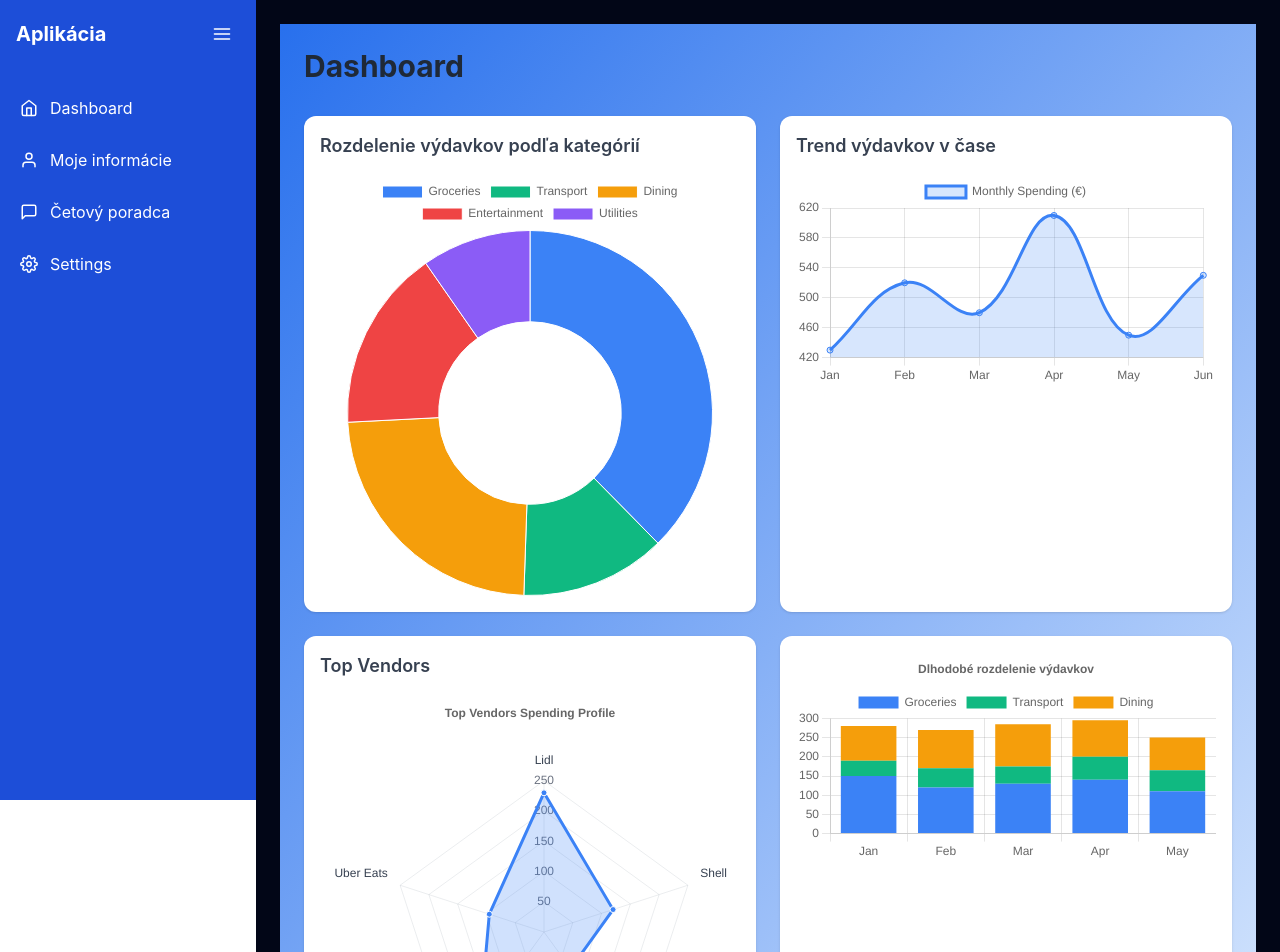
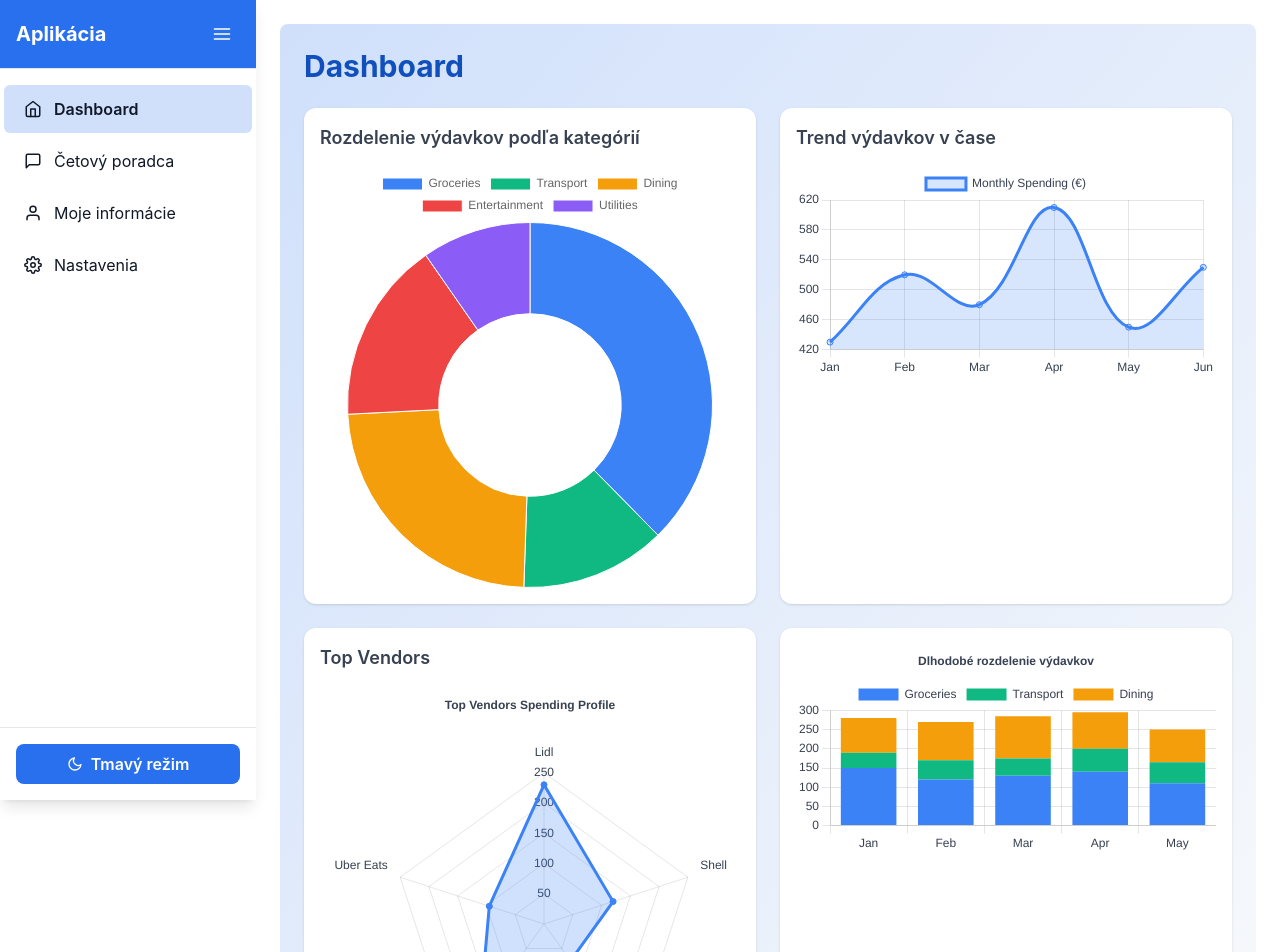
Before and after one commit to Lomidrev0/Hackathon2025, a React (Create React App) app in the folder frontend/: page /dashboard in a window 1280 px wide. Shown: the top 952 px of the page. Built offline with nearby package versions, Linux system fonts and the light colour scheme.

Commit message:
design update

```diff
--- a/frontend/src/components/Navbar.jsx
+++ b/frontend/src/components/Navbar.jsx
@@ -1,53 +1,91 @@
 import { NavLink } from "react-router-dom"
-import { useState } from "react";
-import { FiHome, FiUser, FiSettings, FiMenu, FiMessageSquare } from "react-icons/fi";
+import { useEffect, useState } from "react"
+import { FiHome, FiUser, FiSettings, FiMenu, FiMessageSquare, FiSun, FiMoon } from "react-icons/fi"
 
+export default function Navbar({ isCollapsed, setIsCollapsed }) {
+  const [darkMode, setDarkMode] = useState(() => {
+    const saved = localStorage.getItem("theme")
+    if (saved) return saved === "dark"
+    return window.matchMedia("(prefers-color-scheme: dark)").matches
+  })
 
-
-export default function Navbar() {
-  const [isCollapsed, setIsCollapsed] = useState(false);
+  useEffect(() => {
+    if (darkMode) {
+      document.documentElement.classList.add("dark")
+      localStorage.setItem("theme", "dark")
+    } else {
+      document.documentElement.classList.remove("dark")
+      localStorage.setItem("theme", "light")
+    }
+  }, [darkMode])
 
   return (
     <div
-      className={`h-screen bg-blue-700 text-white transition-all duration-300 flex flex-col ${
+      className={`h-screen flex flex-col fixed  justify-between transition-all duration-100 ${
         isCollapsed ? "w-20" : "w-64"
-      }`}
+      } bg-white dark:bg-dark-secondary text-gray-900 dark:text-gray-100 shadow-lg`}
     >
-      {/* Header / Toggle */}
+        <div>
             <div
             className={`flex items-center ${
               isCollapsed ? "justify-center" : "justify-between"
-        } p-4`}
+            } p-4 border-b border-gray-200 dark:border-neutral-700 bg-blue-50 dark:bg-blue-60 text-white`}
           >
             {!isCollapsed && <h1 className="text-xl font-bold">Aplikácia</h1>}
             <button
               onClick={() => setIsCollapsed(!isCollapsed)}
-          className="p-2 rounded hover:bg-gray-700"
+              className="p-2 rounded "
             >
               <FiMenu size={20} />
             </button>
           </div>
 
           {/* Navigation */}
-      <nav className="flex flex-col mt-4 space-y-1">
+          <nav className="flex flex-col mt-4 space-y-1 mx-1">
             <NavItem icon={<FiHome />} label="Dashboard" to="/dashboard" collapsed={isCollapsed} />
+            <NavItem icon={<FiMessageSquare />} label="Četový poradca" to="/chat" collapsed={isCollapsed} />
             <NavItem icon={<FiUser />} label="Moje informácie" to="/myinfo" collapsed={isCollapsed} />
-        <NavItem icon={<FiMessageSquare />} label="Četový poradca" to="/chat" collapsed={isCollapsed} />
-        <NavItem icon={<FiSettings />} label="Settings" to="/settings" collapsed={isCollapsed} />
+            <NavItem icon={<FiSettings />} label="Nastavenia" to="/settings" collapsed={isCollapsed} />
           </nav>
         </div>
-  );
+      {/* Header / Toggle */}
+      {/* Dark mode toggle */}
+      <div className="p-4 border-t border-gray-200 dark:border-neutral-700">
+        <button
+          onClick={() => setDarkMode(!darkMode)}
+          className="w-full flex items-center justify-center gap-2 px-3 py-2 rounded-lg bg-blue-50 dark:bg-blue-60 text-white font-semibold hover:bg-blue-60 dark:hover:bg-blue-40"
+        >
+          {darkMode ? (
+            <>
+              <FiSun />
+              {!isCollapsed && <span>Svetlý režim</span>}
+            </>
+          ) : (
+            <>
+              <FiMoon />
+              {!isCollapsed && <span>Tmavý režim</span>}
+            </>
+          )}
+        </button>
+      </div>
+    </div>
+  )
 }
 
 function NavItem({ icon, label, to, collapsed }) {
   return (
     <NavLink
       to={to}
-      className={`flex items-center transition-all duration-200 rounded-md hover:bg-blue-900
-      ${collapsed ? "justify-center p-3" : "justify-start p-3 pl-5 gap-3"}`}
+      className={({ isActive }) =>
+        `flex items-center transition-all duration-200 rounded-md ${
+          collapsed ? "justify-center p-3" : "justify-start p-3 pl-5 gap-3"
+        } hover:bg-gray-100 dark:hover:bg-neutral-800 ${
+          isActive ? "bg-blue-10 dark:bg-blue-85 font-semibold" : ""
+        }`
+      }
     >
       <div className="text-lg">{icon}</div>
       {!collapsed && <span className="whitespace-nowrap">{label}</span>}
     </NavLink>
-  );
+  )
 }
--- a/frontend/src/layouts/MainLayout.jsx
+++ b/frontend/src/layouts/MainLayout.jsx
@@ -1,16 +1,23 @@
-import Navbar from "../components/Navbar";
-import { Outlet } from "react-router-dom";
+import Navbar from "../components/Navbar"
+import { Outlet } from "react-router-dom"
+import { useState } from "react"
 
 export default function MainLayout() {
+  const [isCollapsed, setIsCollapsed] = useState(false)
+
   return (
     <div className="flex">
-      {/* Sidebar / Navbar */}
-      <Navbar />
+      {/* Sidebar */}
+      <Navbar isCollapsed={isCollapsed} setIsCollapsed={setIsCollapsed} />
 
-      {/* Main Content Area */}
-      <main className="flex-1 p-6 min-h-screen bg-slate-950">
-        <Outlet /> {/* 👈 This is the key line */}
+      {/* Main content */}
+      <main
+        className={`transition-all duration-300 flex-1 min-h-screen p-6 bg-white dark:bg-dark-primary text-gray-900 dark:text-gray-100 ${
+          isCollapsed ? "ml-20" : "ml-64"
+        }`}
+      >
+        <Outlet />
       </main>
     </div>
-  );
+  )
 }
--- a/frontend/src/pages/Dashboard.jsx
+++ b/frontend/src/pages/Dashboard.jsx
@@ -9,10 +9,11 @@ import {
   LineElement,
   Filler,
   BarElement,
-  RadialLinearScale, // 👈 NEW
-  Title
-} from "chart.js";
-import { Doughnut, Line, Bar, Radar } from "react-chartjs-2";
+  RadialLinearScale,
+  Title,
+} from "chart.js"
+import { Doughnut, Line, Bar, Radar } from "react-chartjs-2"
+import { useEffect, useState } from "react"
 
 ChartJS.register(
   ArcElement,
@@ -26,39 +27,35 @@ ChartJS.register(
   RadialLinearScale,
   Filler,
   Title
-);
-
-
-ChartJS.register(
-  ArcElement,
-  Tooltip,
-  Legend,
-  CategoryScale,
-  LinearScale,
-  PointElement,
-  LineElement,
-  BarElement,
-  Title
-);
+)
 
 export default function Dashboard() {
-  // Sample data (replace later with DB values)
+  const [darkMode, setDarkMode] = useState(
+    document.documentElement.classList.contains("dark")
+  )
+
+  useEffect(() => {
+    const observer = new MutationObserver(() => {
+      setDarkMode(document.documentElement.classList.contains("dark"))
+    })
+    observer.observe(document.documentElement, { attributes: true, attributeFilter: ["class"] })
+    return () => observer.disconnect()
+  }, [])
+
+  const textColor = darkMode ? "#E5E7EB" : "#374151"
+  const gridColor = darkMode ? "rgba(255,255,255,0.1)" : "rgba(0,0,0,0.1)"
+  const bgColor = darkMode ? "#121214" : "#FFFFFF"
+
   const categoryData = {
     labels: ["Groceries", "Transport", "Dining", "Entertainment", "Utilities"],
     datasets: [
       {
         data: [350, 120, 220, 150, 90],
-        backgroundColor: [
-          "#3B82F6",
-          "#10B981",
-          "#F59E0B",
-          "#EF4444",
-          "#8B5CF6"
-        ],
+        backgroundColor: ["#3B82F6", "#10B981", "#F59E0B", "#EF4444", "#8B5CF6"],
         borderWidth: 1,
       },
     ],
-  };
+  }
 
   const trendData = {
     labels: ["Jan", "Feb", "Mar", "Apr", "May", "Jun"],
@@ -72,7 +69,7 @@ export default function Dashboard() {
         tension: 0.4,
       },
     ],
-  };
+  }
 
   const merchantData = {
     labels: ["Lidl", "Shell", "Netflix", "IKEA", "Uber Eats"],
@@ -80,106 +77,89 @@ const merchantData = {
       {
         label: "Spending (€)",
         data: [230, 120, 75, 180, 95],
-      backgroundColor: "rgba(59, 131, 246, 0.24)",
+        backgroundColor: "rgba(59,131,246,0.24)",
         borderColor: "#3B82F6",
         fill: true,
         pointBackgroundColor: "#3B82F6",
-      pointBorderColor: "#fff",
-      pointHoverBackgroundColor: "#fff",
-      pointHoverBorderColor: "#3B82F6",
       },
     ],
-};
+  }
 
   const radarOptions = {
     responsive: true,
     scales: {
       r: {
         beginAtZero: true,
-      ticks: {
-        backdropColor: "transparent",
-        color: "#6B7280",
-      },
-      grid: {
-        color: "rgba(156,163,175,0.2)",
-      },
-      angleLines: {
-        color: "rgba(156,163,175,0.2)",
-      },
-      pointLabels: {
-        color: "#374151",
-        font: { size: 12 },
-      },
+        ticks: { backdropColor: "transparent", color: textColor },
+        grid: { color: gridColor },
+        angleLines: { color: gridColor },
+        pointLabels: { color: textColor, font: { size: 12 } },
       },
     },
     plugins: {
       legend: { display: false },
-    title: { display: true, text: "Top Vendors Spending Profile" },
+      title: { display: true, text: "Top Vendors Spending Profile", color: textColor },
     },
-};
+  }
 
   const stackedData = {
     labels: ["Jan", "Feb", "Mar", "Apr", "May"],
     datasets: [
-      {
-        label: "Groceries",
-        data: [150, 120, 130, 140, 110],
-        backgroundColor: "#3B82F6",
-      },
-      {
-        label: "Transport",
-        data: [40, 50, 45, 60, 55],
-        backgroundColor: "#10B981",
-      },
-      {
-        label: "Dining",
-        data: [90, 100, 110, 95, 85],
-        backgroundColor: "#F59E0B",
-      },
+      { label: "Groceries", data: [150, 120, 130, 140, 110], backgroundColor: "#3B82F6" },
+      { label: "Transport", data: [40, 50, 45, 60, 55], backgroundColor: "#10B981" },
+      { label: "Dining", data: [90, 100, 110, 95, 85], backgroundColor: "#F59E0B" },
     ],
-  };
+  }
 
   const stackedOptions = {
     responsive: true,
     plugins: {
-      legend: { position: "top" },
-      title: { display: true, text: "Dlhodobé rozdelenie výdavkov" },
+      legend: { position: "top", labels: { color: textColor } },
+      title: { display: true, text: "Dlhodobé rozdelenie výdavkov", color: textColor },
     },
-    scales: { x: { stacked: true }, y: { stacked: true } },
-  };
+    scales: {
+      x: { stacked: true, ticks: { color: textColor }, grid: { color: gridColor } },
+      y: { stacked: true, ticks: { color: textColor }, grid: { color: gridColor } },
+    },
+  }
 
   return (
-    <div className="p-6 min-h-screen bg-gradient-to-br from-blue-50 to-blue-100">
-      <h1 className="text-3xl font-bold text-gray-800 mb-8">Dashboard</h1>
+    <div className="p-6 min-h-screen bg-gradient-to-br from-blue-10 rounded-lg to-gray-50 dark:from-blue-85 dark:to-dark-secondary">
+      <h1 className="text-3xl font-bold mb-6 text-blue-60 dark:text-white">Dashboard</h1>
 
       <div className="grid grid-cols-1 md:grid-cols-2 xl:grid-cols-2 gap-6">
-        {/* Spending by Category */}
-        <div className="bg-white rounded-xl shadow p-4">
-          <h2 className="text-lg font-semibold mb-4 text-gray-700">
+        <div className={`rounded-xl shadow p-4`} style={{ backgroundColor: bgColor }}>
+          <h2 className="text-lg font-semibold mb-4" style={{ color: textColor }}>
             Rozdelenie výdavkov podľa kategórií
           </h2>
           <Doughnut data={categoryData} />
         </div>
 
-        {/* Trend over time */}
-        <div className="bg-white rounded-xl shadow p-4">
-          <h2 className="text-lg font-semibold mb-4 text-gray-700">
+        <div className={`rounded-xl shadow p-4`} style={{ backgroundColor: bgColor }}>
+          <h2 className="text-lg font-semibold mb-4" style={{ color: textColor }}>
             Trend výdavkov v čase
           </h2>
-          <Line data={trendData} />
+          <Line data={trendData} options={{
+            responsive: true,
+            plugins: { legend: { labels: { color: textColor } } },
+            scales: {
+              x: { ticks: { color: textColor }, grid: { color: gridColor } },
+              y: { ticks: { color: textColor }, grid: { color: gridColor } },
+            },
+          }} />
         </div>
 
-        {/* Top Vendors */}
-<div className="bg-white rounded-xl shadow p-4">
-  <h2 className="text-lg font-semibold mb-4 text-gray-700">Top Vendors</h2>
+        <div className={`rounded-xl shadow p-4`} style={{ backgroundColor: bgColor }}>
+          <h2 className="text-lg font-semibold mb-4" style={{ color: textColor }}>
+            Top Vendors
+          </h2>
           <Radar data={merchantData} options={radarOptions} />
         </div>
 
-        {/* Stacked category breakdown */}
-        <div className="bg-white rounded-xl shadow p-4">
+        <div className={`rounded-xl shadow p-4`} style={{ backgroundColor: bgColor }}>
           <Bar data={stackedData} options={stackedOptions} />
         </div>
       </div>
     </div>
-  );
+  )
 }
```
Lines whose indentation alone changed are shown as unchanged.
